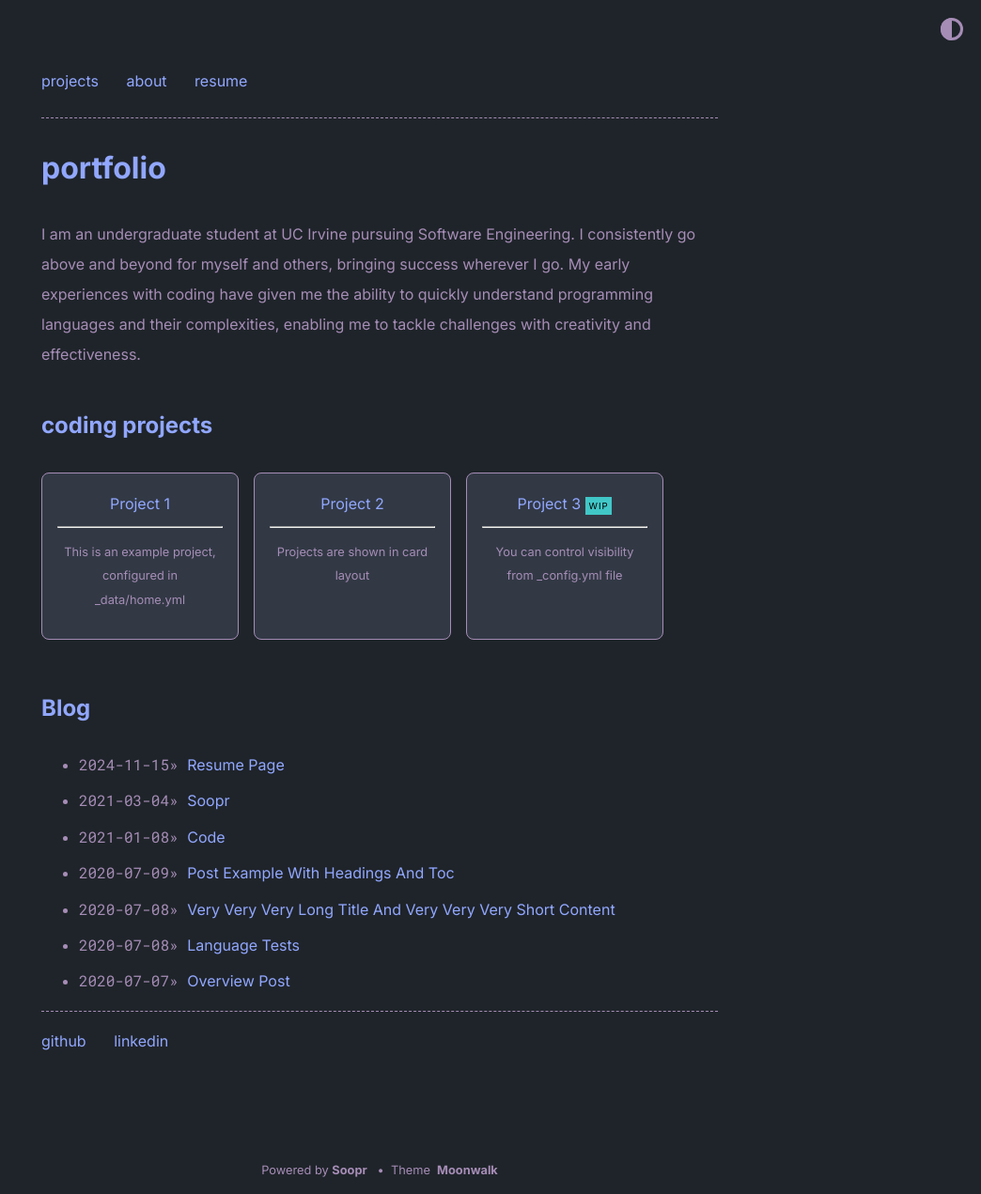
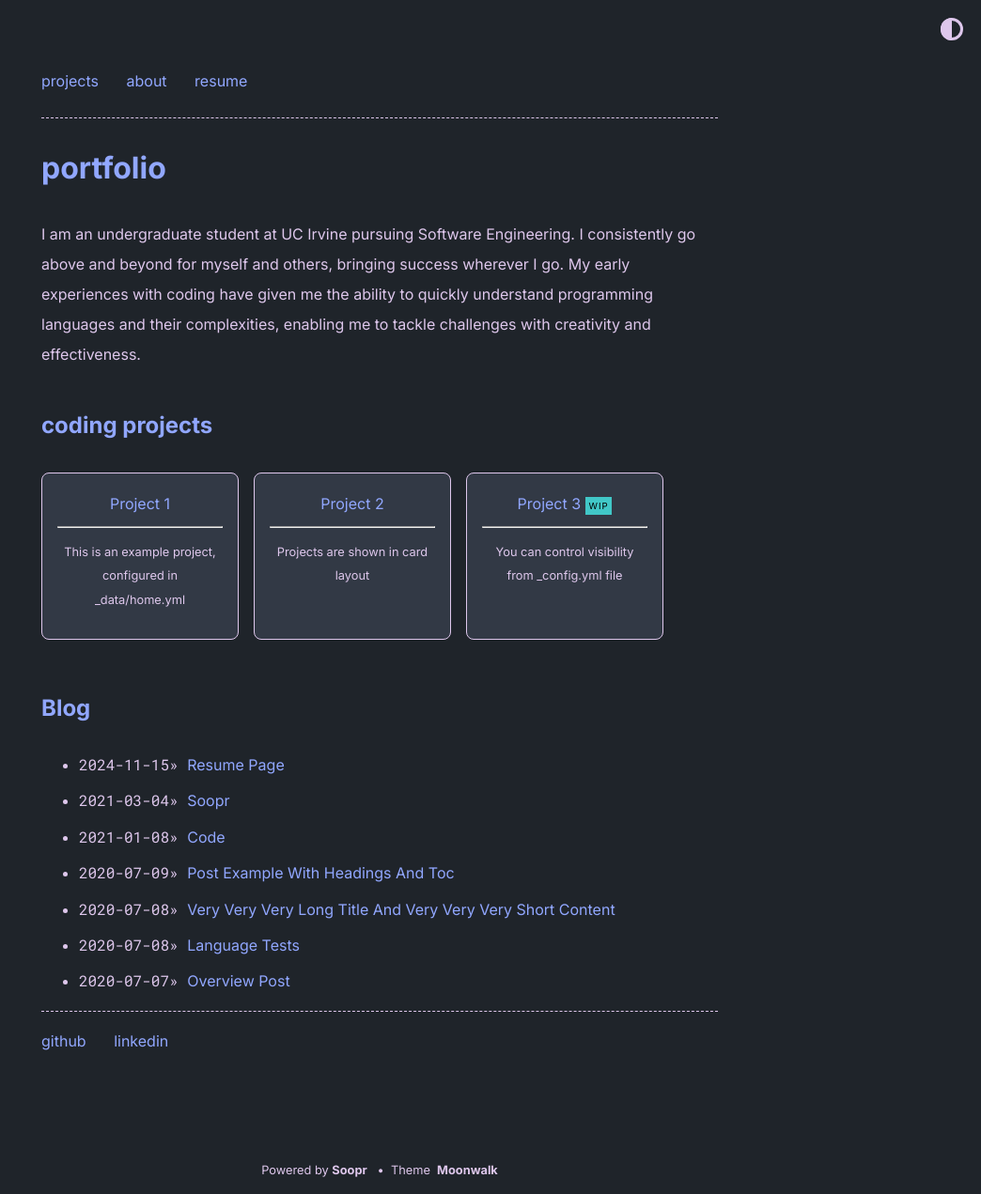
Before and after one commit to jshields06/jshields06.github.io, a Jekyll site: the page built from index.md, in a window 1280 px wide. Shown: the whole page at 94% size, without its empty margins (236-1280 px from the left). Built offline with Jekyll 4.4.1, drawn with Linux system fonts in a browser that asks for light colours.

Commit message:
update text color

```diff
--- a/_sass/moonwalk.scss
+++ b/_sass/moonwalk.scss
@@ -84,7 +84,7 @@ img {
         --highlight: #41C7C7;
         --bg: #1f242A;
         --bg-secondary: #323945;
-        --text: #A68DB6;
+        --text: #DEC7EC;
         --text-secondary: #9CA3AF;
         --code-text: #91A7FF;
         --share-text: #C4C4C4;
```
